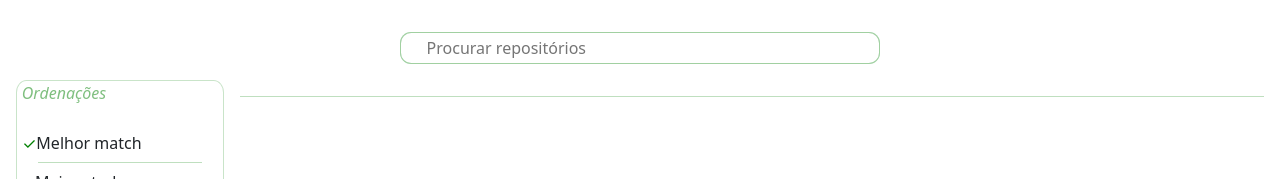
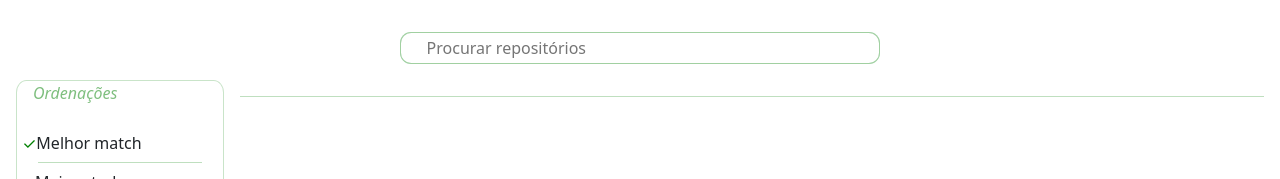
Before and after one commit to jhonatanAlanFerreira/Git-Search, a React (Create React App) app: page / in a window 1280 px wide. Shown: the top 179 px of the page. Built offline with nearby package versions, Linux system fonts and the light colour scheme.

Commit message:
Ajuste de estilo

```diff
--- a/src/index.css
+++ b/src/index.css
@@ -19,7 +19,6 @@ li {
   height: 3rem;
   opacity: 0.5;
   color: green;
-  left: -0.7rem;
   position: relative;
 }
 
```
